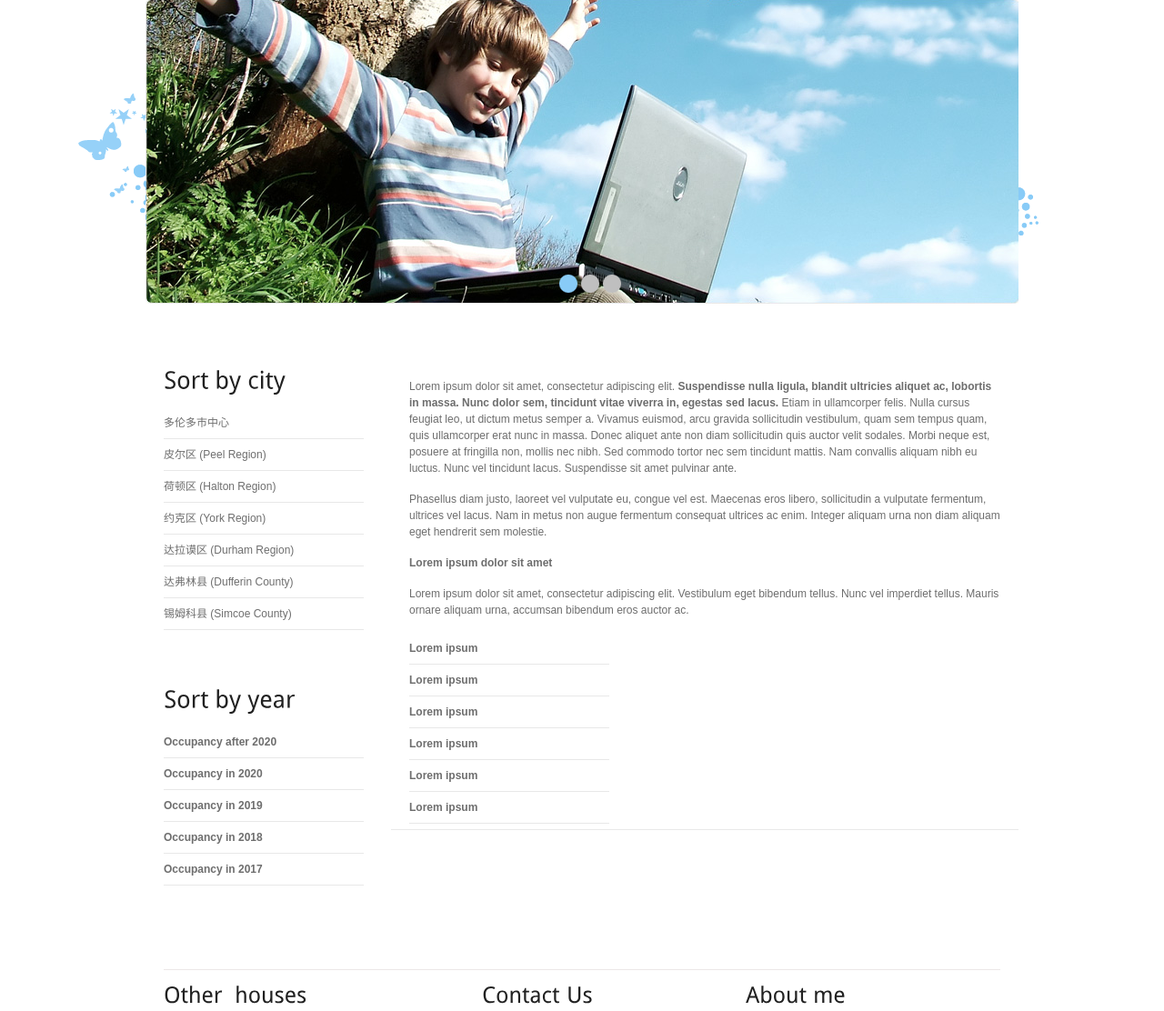
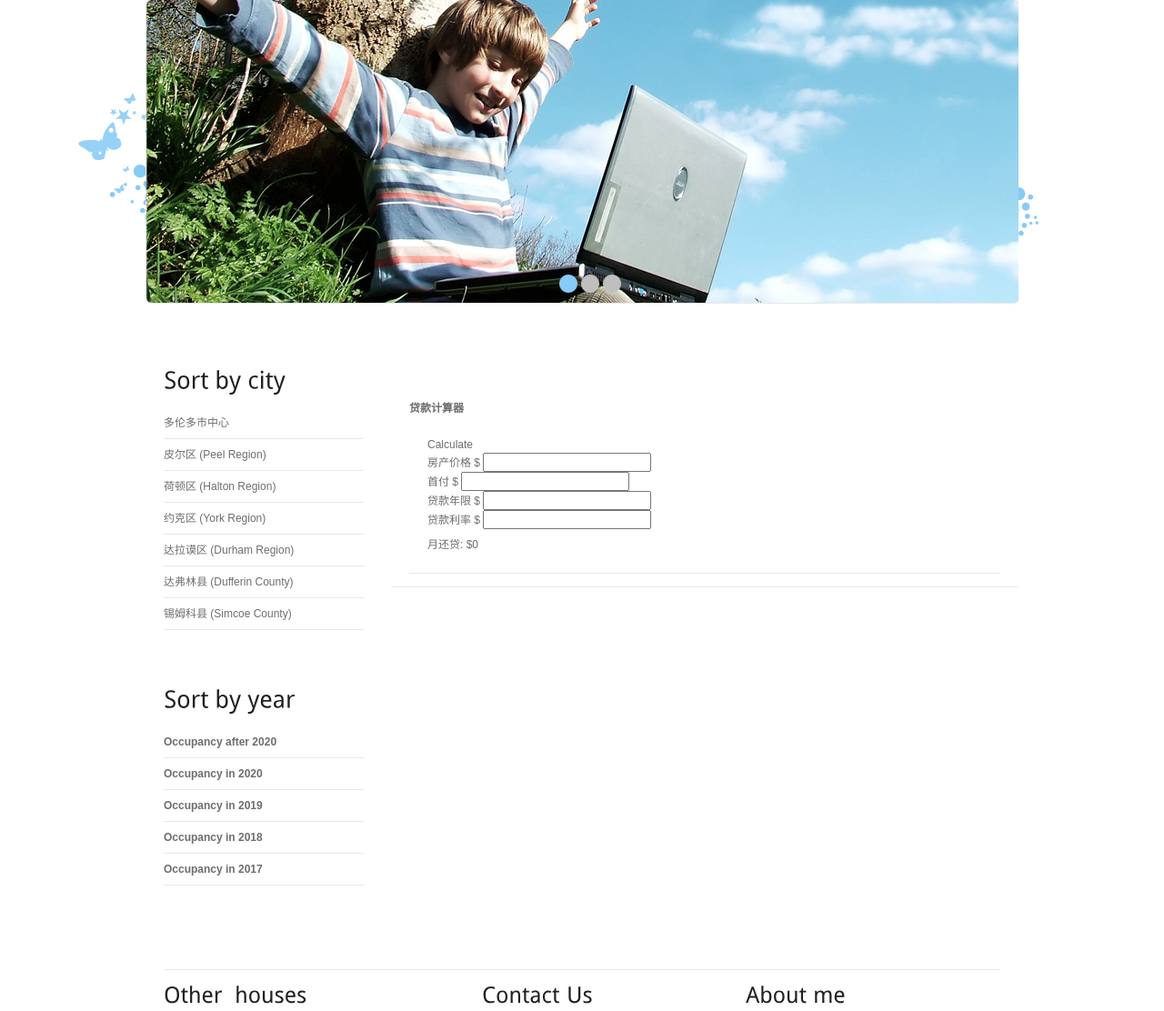
Before and after one commit to John1001Song/realEstateAgent, a PHP site: page /tools in a window 1280 px wide. Shown: the part 182-1294 px from the top of the page at 91% size. Run offline with PHP 8.4, Linux system fonts and the light colour scheme; some libraries are stand-ins or nearby versions.

Commit message:
trouble in calculator

```diff
--- a/public/tools.php
+++ b/public/tools.php
@@ -1,22 +1,58 @@
 <?php include 'shared/header.php';?>
+<script src="https://unpkg.com/vue/dist/vue.js"></script>
+<script src="https://cdn.rawgit.com/chrisvfritz/5f0a639590d6e648933416f90ba7ae4e/raw/974aa47f8f9c5361c5233bd56be37db8ed765a09/currency-validator.js"></script>
+
   <div class="content">
     <div class="content_resize">
       <div class="mainbar">
         <div class="article">
-          <h2><span>买卖小助手</span></h2>
+          <h2><span></span>买卖小助手</h2>
           <div class="clr"></div>
-          <p>Lorem ipsum dolor sit amet, consectetur adipiscing elit. <strong>Suspendisse nulla ligula, blandit ultricies aliquet ac, lobortis in massa. Nunc dolor sem, tincidunt vitae viverra in, egestas sed lacus.</strong> Etiam in ullamcorper felis. Nulla cursus feugiat leo, ut dictum metus semper a. Vivamus euismod, arcu gravida sollicitudin vestibulum, quam sem tempus quam, quis ullamcorper erat nunc in massa. Donec aliquet ante non diam sollicitudin quis auctor velit sodales. Morbi neque est, posuere at fringilla non, mollis nec nibh. Sed commodo tortor nec sem tincidunt mattis. Nam convallis aliquam nibh eu luctus. Nunc vel tincidunt lacus. Suspendisse sit amet pulvinar ante.</p>
-          <p>Phasellus diam justo, laoreet vel vulputate eu, congue vel est. Maecenas eros libero, sollicitudin a vulputate fermentum, ultrices vel lacus. Nam in metus non augue fermentum consequat ultrices ac enim. Integer aliquam urna non diam aliquam eget hendrerit sem molestie.</p>
-          <p><strong>Lorem ipsum dolor sit amet</strong></p>
-          <p>Lorem ipsum dolor sit amet, consectetur adipiscing elit. Vestibulum eget bibendum tellus. Nunc vel imperdiet tellus. Mauris ornare aliquam urna, accumsan bibendum eros auctor ac.</p>
-          <ul class="sb_menu">
-            <li><a href="#"><strong>Lorem ipsum</strong></a></li>
-            <li><a href="#"><strong>Lorem ipsum</strong></a></li>
-            <li><a href="#"><strong>Lorem ipsum</strong></a></li>
-            <li><a href="#"><strong>Lorem ipsum</strong></a></li>
-            <li><a href="#"><strong>Lorem ipsum</strong></a></li>
-            <li><a href="#"><strong>Lorem ipsum</strong></a></li>
-          </ul>
+            <h2>贷款计算器</h2>
+            <p><span><strong>贷款计算器</strong></span></p>
+            <div class="article" id="calculator">
+                <div class="clr"></div>
+
+                <el-form ref="form" :model="form" label-width="120px" v-loading="sendLoading" :rules="rules">
+                    <el-form-item label="房产价格" prop="price">
+                        <el-input v-model="form.price"></el-input>
+                    </el-form-item>
+                    <el-form-item label="首付" prop="downPayment">
+                        <el-input v-model="form.downPayment"></el-input>
+                    </el-form-item>
+                    <el-form-item label="贷款年限" prop="term">
+                        <el-input v-model="form.term"></el-input>
+                    </el-form-item>
+                    <el-form-item label="贷款利率" prop="interestRate">
+                        <el-input v-model="form.interestRate"></el-input>
+                    </el-form-item>
+                    <el-form-item>
+                        <el-button type="primary" @click="calculate()">Calculate</el-button>
+                    </el-form-item>
+                </el-form>
+
+                <div id="app">
+                    <currency-input
+                        label="房产价格"
+                        v-model="price"
+                    ></currency-input>
+                      <currency-input
+                        label="首付"
+                        v-model="downPayment"
+                      ></currency-input>
+                      <currency-input
+                        label="贷款年限"
+                        v-model="term"
+                      ></currency-input>
+                      <currency-input
+                        label="贷款利率"
+                        v-model="interestRate"
+                      ></currency-input>
+
+                        <p>月还贷: ${{ total }}</p>
+                </div>
+
+            </div>
         </div>
       </div>
         <?php include 'shared/sidebar.php';?>
@@ -24,3 +60,72 @@
     </div>
   </div>
 <?php include 'shared/footer.php';?>
+
+<script>
+Vue.component('currency-input', {
+  template: '\
+    <div>\
+      <label v-if="label">{{ label }}</label>\
+      $\
+      <input\
+        ref="input"\
+        v-bind:value="value"\
+        v-on:input="updateValue($event.target.value)"\
+        v-on:focus="selectAll"\
+        v-on:blur="formatValue"\
+      >\
+    </div>\
+  ',
+  props: {
+    value: {
+      type: Number,
+      default: 0
+    },
+    label: {
+      type: String,
+      default: ''
+    }
+  },
+  mounted: function () {
+    this.formatValue()
+  },
+  methods: {
+    updateValue: function (value) {
+      var result = currencyValidator.parse(value, this.value)
+      if (result.warning) {
+        this.$refs.input.value = result.value
+      }
+      this.$emit('input', result.value)
+    },
+    formatValue: function () {
+      this.$refs.input.value = currencyValidator.format(this.value)
+    },
+    selectAll: function (event) {
+      // Workaround for Safari bug
+      // http://stackoverflow.com/questions/1269722/selecting-text-on-focus-using-jquery-not-working-in-safari-and-chrome
+      setTimeout(function () {
+      	event.target.select()
+      }, 0)
+    }
+  }
+})
+
+new Vue({
+  el: '#app',
+  data: {
+    price: 0,
+    downPayment: 0,
+    term: 0,
+    interestRate: 0
+  },
+  computed: {
+    total: function () {
+      return (
+        (this.price - this.downPayment) / (
+        ((1 + this.interestRate)^(this.term*12) - 1) / (this.interestRate * (1 + this.interestRate) ^ (this.term*12))
+      )
+      )
+    }
+  }
+})
+</script>
--- a/shared/header.php
+++ b/shared/header.php
@@ -1,7 +1,7 @@
 <!DOCTYPE html PUBLIC "-//W3C//DTD XHTML 1.0 Transitional//EN" "http://www.w3.org/TR/xhtml1/DTD/xhtml1-transitional.dtd">
 <html xmlns="http://www.w3.org/1999/xhtml">
 <head>
-    <title>关于我们</title>
+    <title></title>
     <meta http-equiv="Content-Type" content="text/html; charset=utf-8" />
     <link href="css/style.css" rel="stylesheet" type="text/css" />
     <link rel="stylesheet" type="text/css" href="css/coin-slider.css" />
```
Also changed, not shown: 1 other file.
